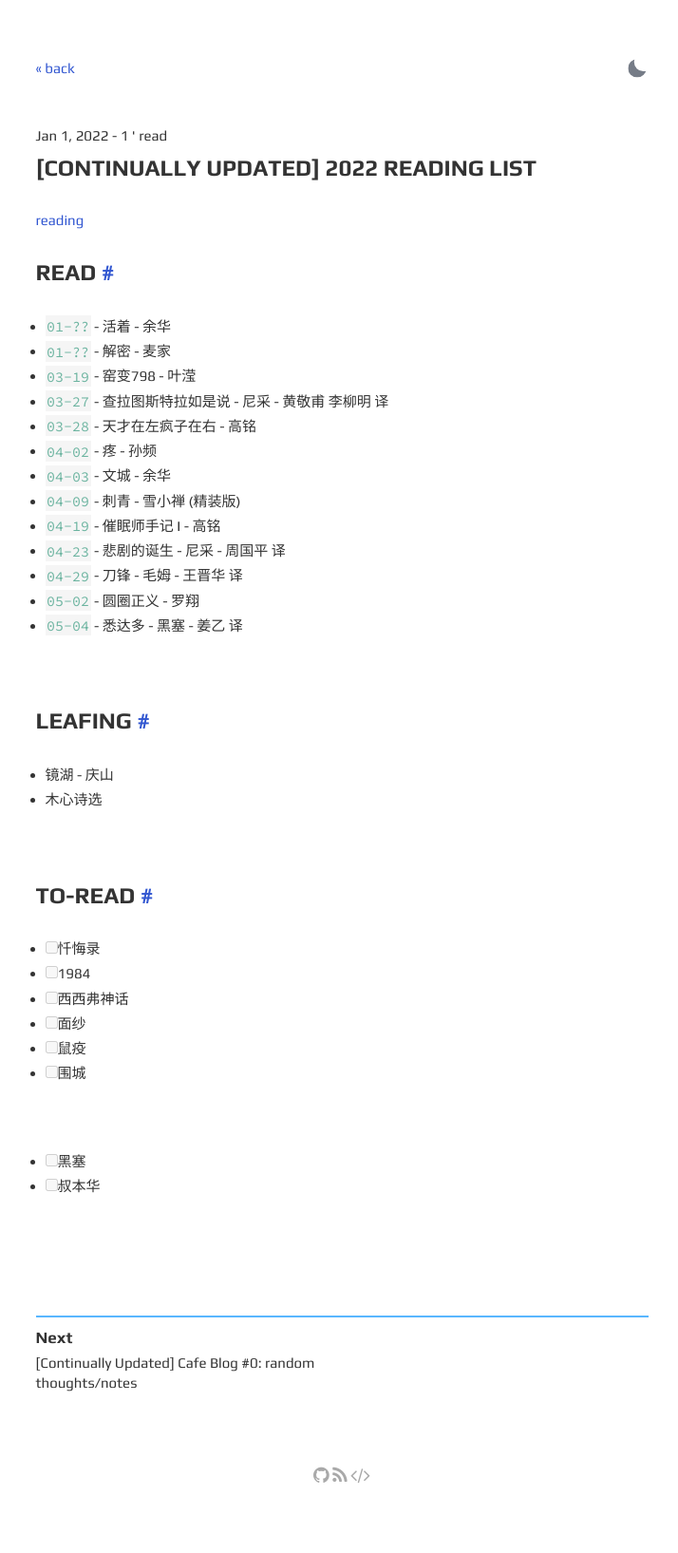
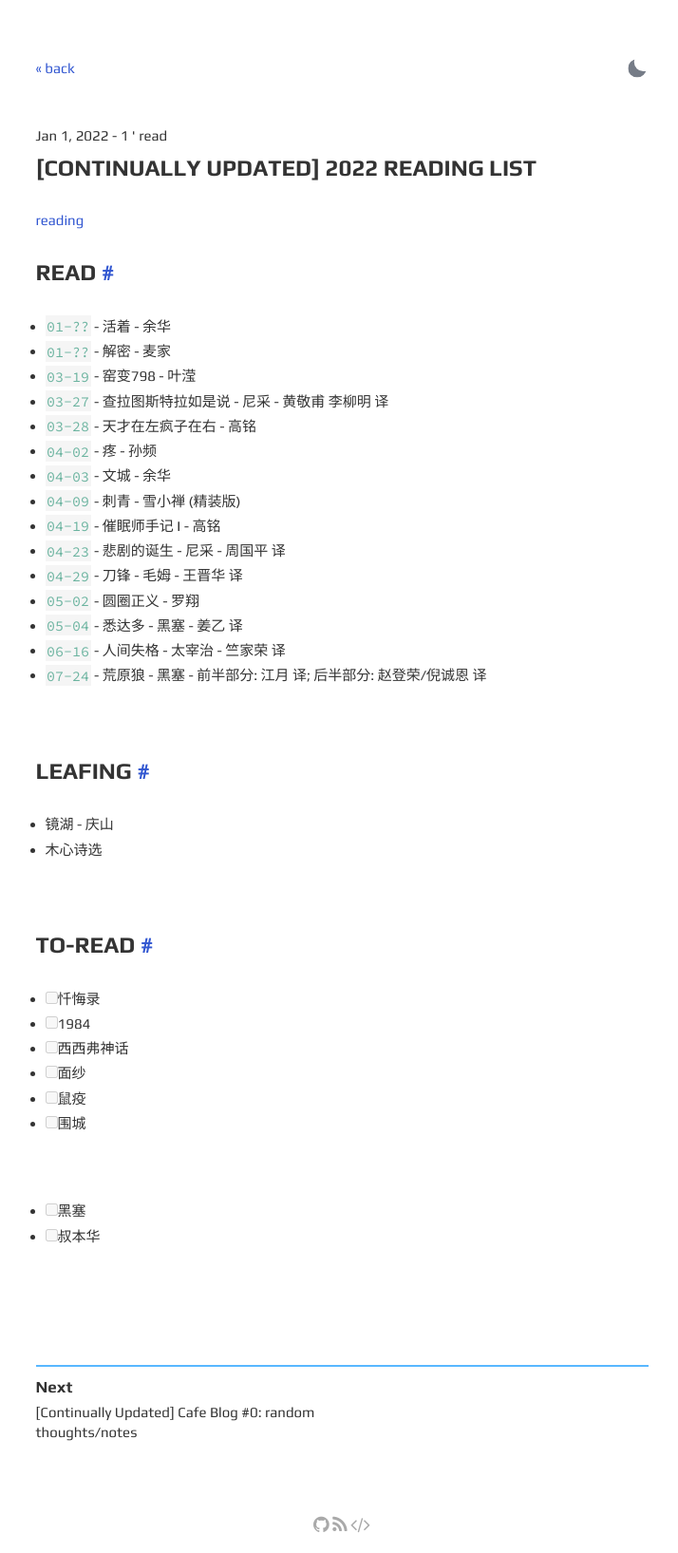
Before and after one commit to Sushi6006/Sushi6006.github.io, a Jekyll site: the page built from _posts/2022-01-01-booklist.md, in a window 1280 px wide. Shown: the whole page at 95% size, without its empty margins (280-994 px from the left). Built offline with Jekyll 4.4.1, drawn with Linux system fonts in a browser that asks for light colours; before the commit the page ends 1583 px from its top, so only the background shows below that.

Commit message:
Update 2022-01-01-booklist.md

```diff
--- a/_posts/2022-01-01-booklist.md
+++ b/_posts/2022-01-01-booklist.md
@@ -19,6 +19,8 @@ tags: reading
 - `04-29` - 刀锋 - 毛姆 - 王晋华 译
 - `05-02` - 圆圈正义 - 罗翔
 - `05-04` - 悉达多 - 黑塞 - 姜乙 译
+- `06-16` - 人间失格 - 太宰治 - 竺家荣 译
+- `07-24` - 荒原狼 - 黑塞 - 前半部分: 江月 译; 后半部分: 赵登荣/倪诚恩 译
 
 <br>
 
```
